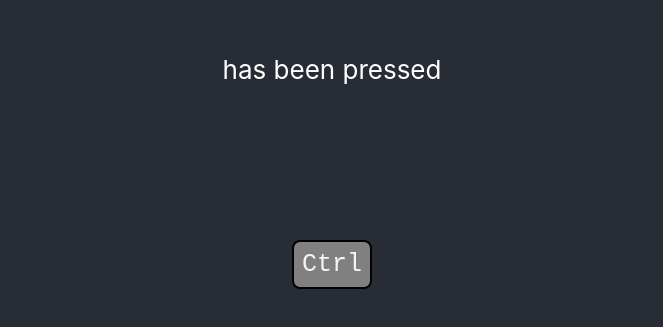
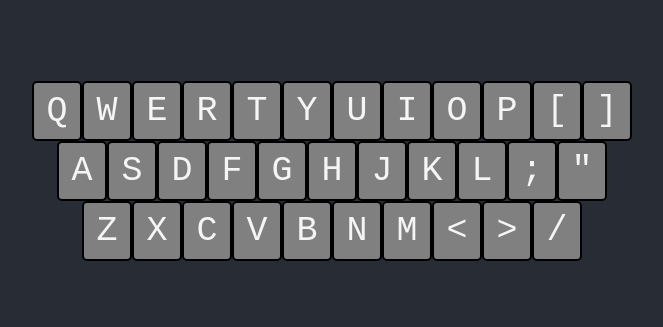
Before and after one commit to jordan-liubenov/keyboard-tester, a React (Create React App) app: page / in a window 1280 px wide. Shown: the part 229-556 px from the top of the page, without its empty margins (308-971 px from the left). Built offline with nearby package versions, Linux system fonts and the light colour scheme.

Commit message:
implement rendering of alpha keys on keyboard with initial keyboard design

```diff
--- a/src/App.tsx
+++ b/src/App.tsx
@@ -1,6 +1,7 @@
 import React, { useState } from "react"
 import "./App.css"
 import Button from "./components/Button/Button"
+import Keyboard from "./components/Keyboard/Keyboard"
 
 const App = () => {
   const [keyPressed, setKeyPressed] = useState<string>("")
@@ -12,7 +13,7 @@ const App = () => {
   }
 
   const handleKeyUp = (event: any) => {
-    setKeyPressed(() => event.key)
+    setKeyPressed(() => "")
     setKeyEvent(() => event)
   }
 
@@ -22,7 +23,7 @@ const App = () => {
   return (
     <div className="App">
       <p>
-        <Button keyPressed={keyPressed} keyEvent={keyEvent} />
+        <Keyboard keyPressed={keyPressed} keyEvent={keyEvent} />
       </p>
     </div>
   )
--- a/src/components/Button/Button.css
+++ b/src/components/Button/Button.css
@@ -1,16 +1,17 @@
 .unpressed {
   padding: 8px;
-  border: 2px solid black;
+  border: 2.6px solid black;
   background-color: #808080;
   transition: background-color 0.7s;
-  border-radius: 8px;
-  cursor: pointer;
+  border-radius: 5px;
   font-family: monospace;
-  font-size: 25px;
+  font-size: 35px;
   color: whitesmoke;
+  width: 50px;
+  /* Add subtle shadow */
 }
 
 .pressed {
   background-color: #484444;
-  transition: background-color 0.7s;
+  transition: background-color 0.4s;
 }
--- a/src/components/Button/Button.tsx
+++ b/src/components/Button/Button.tsx
@@ -2,12 +2,9 @@ import "./Button.css"
 import { useState, useEffect } from "react"
 
 interface ButtonProps {
-  keyPressed: string
+  buttonLegend: string
+  keyPressed?: string
   keyEvent?: Event
-}
-
-enum AllButtons {
-  Control = "Control",
 }
 
 const Button = (props: ButtonProps) => {
@@ -18,7 +15,10 @@ const Button = (props: ButtonProps) => {
   }
 
   const handleButtonStyle = (): string => {
-    if (props.keyPressed === AllButtons.Control && props.keyEvent?.type === "keydown") {
+    if (
+      props.keyEvent?.type === "keydown" &&
+      props?.buttonLegend === props?.keyPressed?.toUpperCase()
+    ) {
       return "unpressed pressed"
     } else if (props.keyEvent?.type === "keyup") {
       return "unpressed"
@@ -28,18 +28,9 @@ const Button = (props: ButtonProps) => {
 
   return (
     <>
-      <div hidden={props?.keyEvent?.type === "keyup"}>{props.keyPressed} has been pressed</div>
-      <br />
-      <br />
-
-      <br />
-
-      <br />
-
-      <br />
-
+      {/* <div hidden={props?.keyEvent?.type === "keyup"}>{props.keyPressed.toUpperCase()}</div> */}
       <button className={handleButtonStyle()} onClick={() => buttonPressHandler()}>
-        Ctrl
+        {props?.buttonLegend}
       </button>
     </>
   )
--- /dev/null
+++ b/src/components/Keyboard/Keyboard.tsx
@@ -0,0 +1,55 @@
+import Button from "../Button/Button"
+import { AlphaKeys, orderAlphaKeys } from "./util"
+
+interface KeyboardProps {
+  keyPressed: string
+  keyEvent?: Event
+}
+
+const Keyboard = (props: KeyboardProps) => {
+  const keys = Object.values(AlphaKeys)
+  const { firstRow, secondRow, thirdRow } = orderAlphaKeys(keys)
+
+  return (
+    <>
+      <div>
+        {firstRow.map((legend) => {
+          return (
+            <Button
+              buttonLegend={legend}
+              key={legend}
+              keyEvent={props?.keyEvent}
+              keyPressed={props.keyPressed}
+            />
+          )
+        })}
+      </div>
+      <div>
+        {secondRow.map((legend) => {
+          return (
+            <Button
+              buttonLegend={legend}
+              key={legend}
+              keyEvent={props?.keyEvent}
+              keyPressed={props.keyPressed}
+            />
+          )
+        })}
+      </div>
+      <div>
+        {thirdRow.map((legend) => {
+          return (
+            <Button
+              buttonLegend={legend}
+              key={legend}
+              keyEvent={props?.keyEvent}
+              keyPressed={props.keyPressed}
+            />
+          )
+        })}
+      </div>
+    </>
+  )
+}
+
+export default Keyboard
--- /dev/null
+++ b/src/components/Keyboard/util.ts
@@ -0,0 +1,48 @@
+export enum AlphaKeys {
+  Q = "Q",
+  W = "W",
+  E = "E",
+  R = "R",
+  T = "T",
+  Y = "Y",
+  U = "U",
+  I = "I",
+  O = "O",
+  P = "P",
+  "[" = "[",
+  "]" = "]",
+  A = "A",
+  S = "S",
+  D = "D",
+  F = "F",
+  G = "G",
+  H = "H",
+  J = "J",
+  K = "K",
+  L = "L",
+  ";" = ";",
+  '"' = '"',
+  Z = "Z",
+  X = "X",
+  C = "C",
+  V = "V",
+  B = "B",
+  N = "N",
+  M = "M",
+  "<" = "<",
+  ">" = ">",
+  "/" = "/",
+}
+// 12, 11, 10
+
+export const orderAlphaKeys = (legendArray: string[]) => {
+  const firstRow = legendArray.slice(0, 12)
+  const secondRow = legendArray.slice(12, 23)
+  const thirdRow = legendArray.slice(23, 34)
+
+  return { firstRow, secondRow, thirdRow }
+}
+
+/*
+  separate into rows
+*/
```
Also changed, not shown: 1 other file (tests, documents, lock files or other folders).
